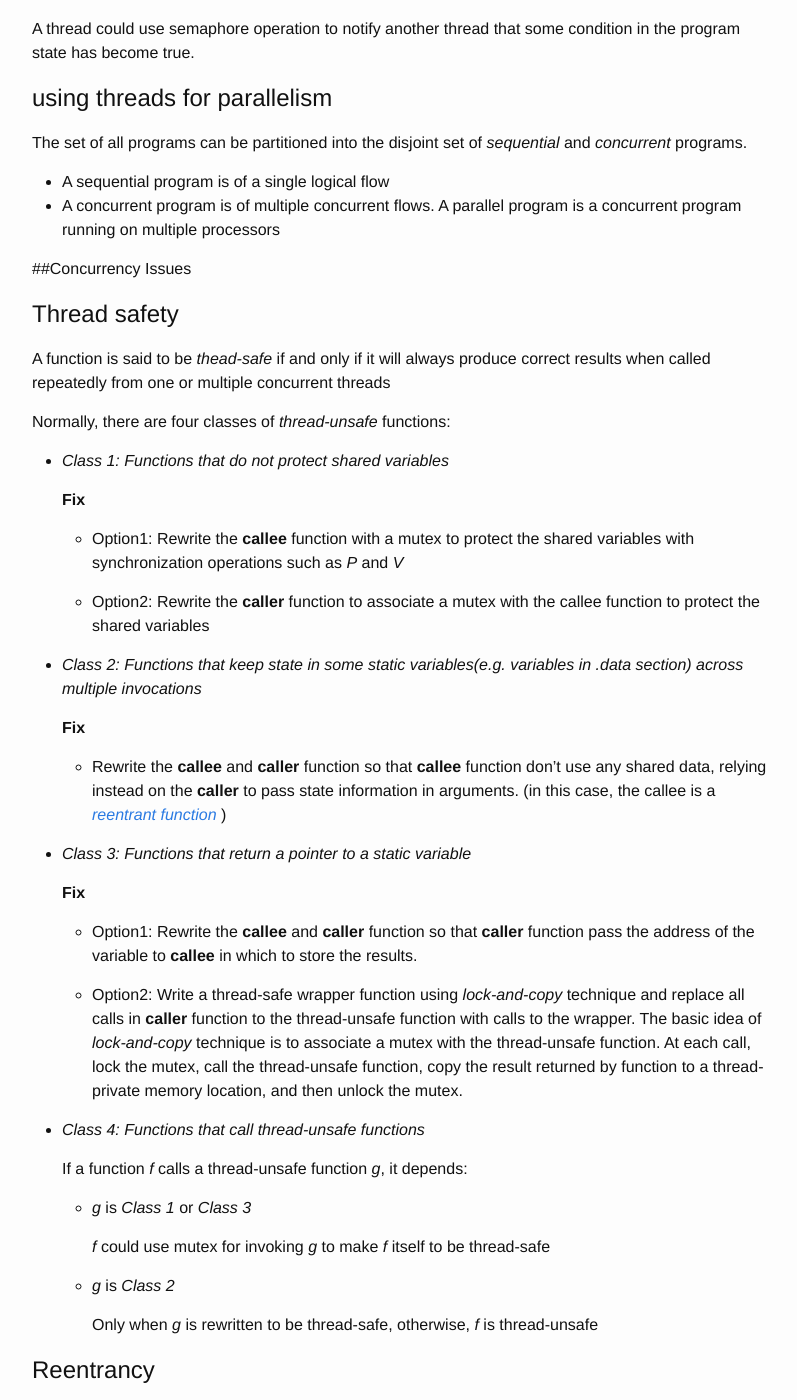
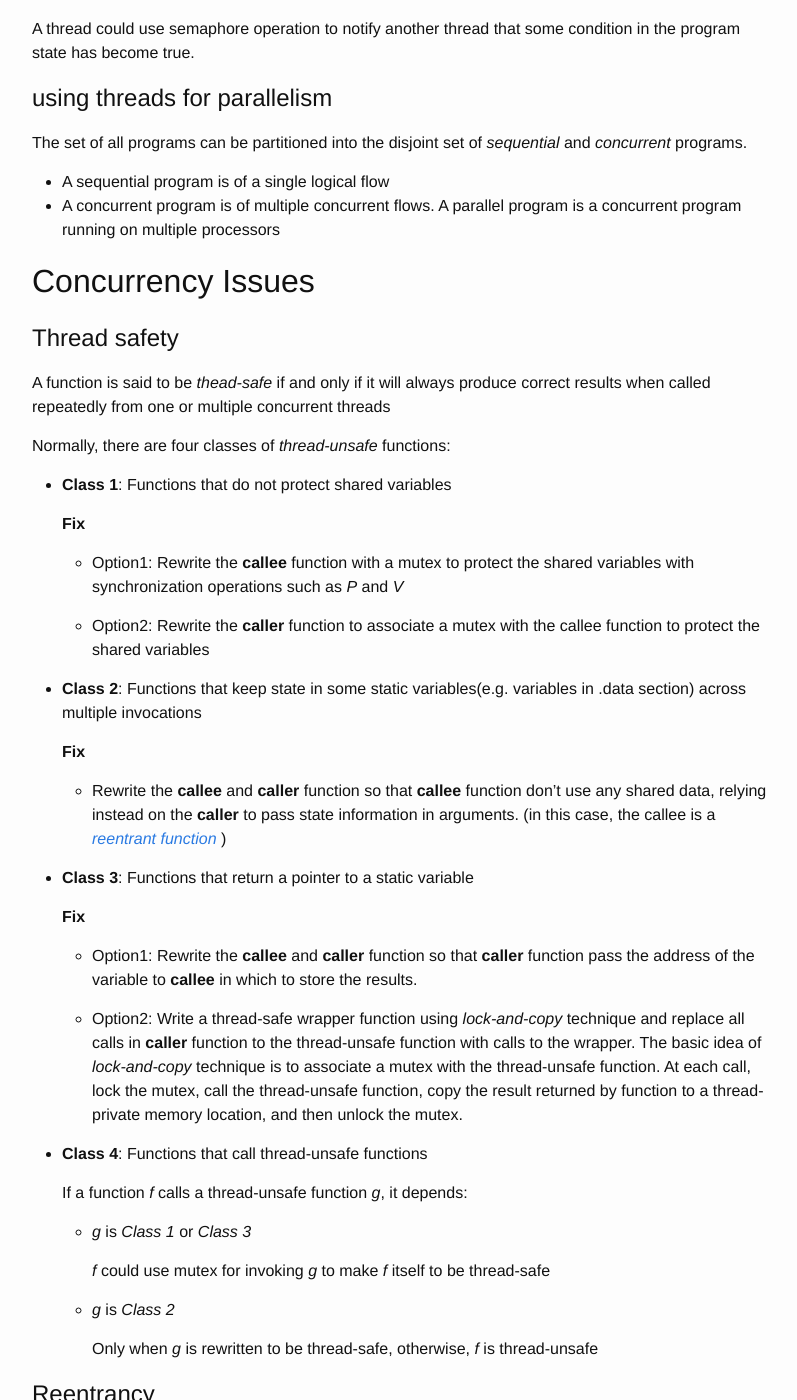
Before and after one commit to magodo/magodo.github.io-old, a Jekyll site: the page built from _posts/2016-01-31-concurrent-programming.markdown, in a window 1280 px wide and 1400 px high, scrolled down 11084 px. Shown: the whole window, without its empty margins (238-1035 px from the left). Built offline with Jekyll 4.4.1, drawn with Linux system fonts in a browser that asks for light colours.

Commit message:
tiny adjust

```diff
--- a/_posts/2016-01-31-concurrent-programming.markdown
+++ b/_posts/2016-01-31-concurrent-programming.markdown
@@ -371,7 +371,7 @@ The Posix standard defines a variety of functions for semaphores:
 
 The basic idea is to associate a semaphore _s_, initially 1, with each shared variable (or related set of shared variables) and then surround the correspoding critical section with _P_(s) and _V_(s) operations.
 
-A semaphore that is used in this way to protect shared variables is called a _binary semaphore_ because its value is always 0 or 1. Binary semaphores whose purpose is to provide mutual exclusion, AKA _mutexes_.
+A semaphore that is used in this way to protect shared variables is called a <a name="bin_sem"></a>__binary semaphore__ because its value is always 0 or 1. Binary semaphores whose purpose is to provide mutual exclusion, AKA _mutexes_.
 
   * Performing a _P_ operation on a mutex is called _locking_ the mutex
   * Performing a _V_ operation on a mutex is called _unlocking_ the mutex
@@ -427,7 +427,7 @@ The set of all programs can be partitioned into the disjoint set of _sequential_
 * A sequential program is of a single logical flow
 * A concurrent program is of multiple concurrent flows. A parallel program is a concurrent program running on multiple processors
 
-##<a name="title_4"></a>Concurrency Issues
+## <a name="title_4"></a>Concurrency Issues
 
 # <a name="title_4_1"></a>Thread safety
 
@@ -435,7 +435,7 @@ A function is said to be _thead-safe_ if and only if it will always produce corr
 
 Normally, there are four classes of _thread-unsafe_ functions:
 
-* _Class 1: Functions that do not protect shared variables_
+* __Class 1__: Functions that do not protect shared variables
 
   **Fix**
 
@@ -445,7 +445,7 @@ Normally, there are four classes of _thread-unsafe_ functions:
 
 <b></b>
 
-* _Class 2: Functions that keep state in some static variables(e.g. variables in .data section) across multiple invocations_
+* __Class 2__: Functions that keep state in some static variables(e.g. variables in .data section) across multiple invocations
 
   **Fix**
 
@@ -453,7 +453,7 @@ Normally, there are four classes of _thread-unsafe_ functions:
 
 <b></b>
 
-* _Class 3: Functions that return a pointer to a static variable_
+* __Class 3__: Functions that return a pointer to a static variable
 
   **Fix**
 
@@ -463,7 +463,7 @@ Normally, there are four classes of _thread-unsafe_ functions:
 
 <b></b>
 
-* _Class 4: Functions that call thread-unsafe functions_
+* __Class 4__: Functions that call thread-unsafe functions
 
   If a function _f_ calls a thread-unsafe function _g_, it depends:
 
@@ -641,9 +641,9 @@ From this graph, we can glean some important insights about deadlock:
 * The programmer has incorrectly ordered the P and V operations such that the forbidden regions for the two semaphores create a closed, left-bottom corner _deadlock region_. If a trajectory happends to touch a state in the deadlock region, then deadlock is inevitable. Trajectories can enter deadlock regions, but they can never leave!
 * Deadlock is not predictable.
 
-Programs deadlock for many reasons and avoiding them is a difficult problem in general. However, when _binary semaphores_ are used for mutual exclusion, then you can apply the following simple and effective rule to avoid deadlocks:
+Programs deadlock for many reasons and avoiding them is a difficult problem in general. However, when [_binary semaphores_](#bin_sem) are used for mutual exclusion, then you can apply the following simple and effective rule to avoid deadlocks:
 
-  _Mutex lock ordering rule_: A program is deadlock-free if, for each pair of mutexes ( _s_, _t_, _k_, ...) in the program, each thread that holds _s_, _t_ and _k_ simultaneously, locks these semaphores in the same order.
+  __Mutex lock ordering rule__: A program is deadlock-free if, for each pair of mutexes ( _s_, _t_, _k_, ...) in the program, each thread that holds _s_, _t_ and _k_ simultaneously, locks these semaphores in the same order.
 
 For example, we can fix the deadlock above by locking _s_ first, then _t_ in each thread:
 
```
